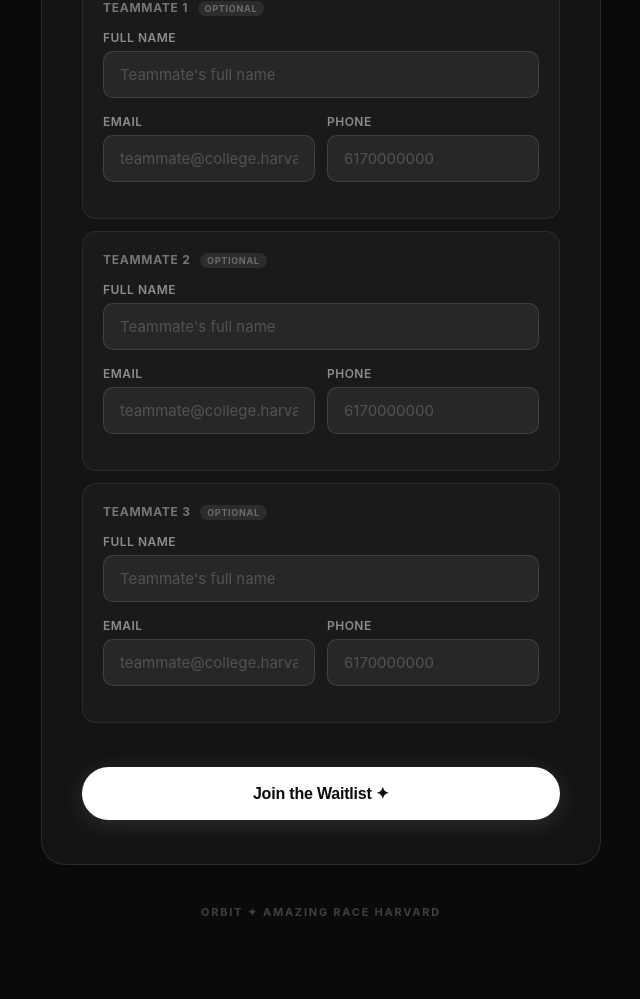
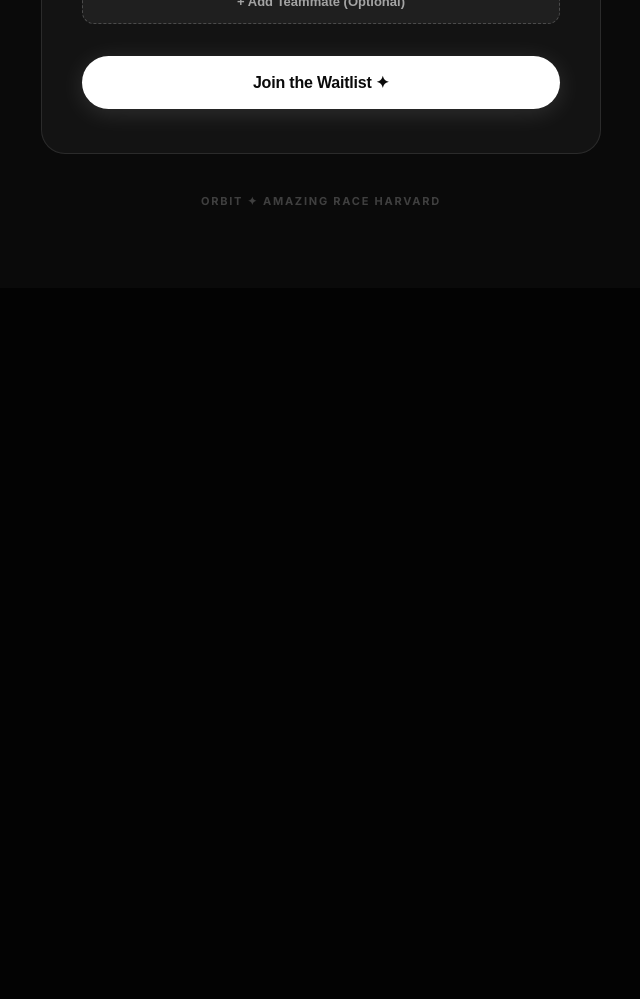
Before and after one commit to mariiasolovii-stack/orbit-server, a Flask app: page /signup in a window 1280 px wide. Shown: the part 801-1800 px from the top of the page, without its empty margins (319-959 px from the left). After the commit the page ends 1006 px from the top, so only its background shows below. Run offline with Flask 3, Linux system fonts and the light colour scheme; some libraries are stand-ins or nearby versions.

Commit message:
Optimize conversion: dynamic teammates, shorter form, relaxed email rules

```diff
--- a/app.py
+++ b/app.py
@@ -35,20 +35,17 @@ def init_db():
             email           TEXT NOT NULL,
             phone           TEXT NOT NULL,
             team_name       TEXT NOT NULL,
-            t1_name         TEXT,
-            t1_email        TEXT NOT NULL,
-            t1_phone        TEXT,
-            t2_name         TEXT,
-            t2_email        TEXT,
-            t2_phone        TEXT,
-            t3_name         TEXT,
-            t3_email        TEXT,
-            t3_phone        TEXT,
+            teammates       JSONB DEFAULT '[]',
             ip_address      TEXT,
             user_agent      TEXT,
             confirmed       BOOLEAN NOT NULL DEFAULT FALSE
         )
     """)
+    # Migration: Add teammates column if it doesn't exist
+    try:
+        cur.execute("ALTER TABLE waitlist ADD COLUMN IF NOT EXISTS teammates JSONB DEFAULT '[]'")
+    except Exception:
+        pass
     # Add name columns if they don't exist yet (for existing tables)
     for col in ['t1_name', 't2_name', 't3_name']:
         try:
@@ -272,6 +269,8 @@ def api_early_access():
         logging.error(f"Early access DB error: {e}")
         return jsonify({'success': False, 'error': 'Database error. Please try again.'}), 500
 
+import json
+
 @app.route('/api/signup', methods=['POST'])
 def api_signup():
     data = request.get_json(force=True, silent=True) or {}
@@ -280,32 +279,24 @@ def api_signup():
     email     = (data.get('email') or '').strip()
     phone     = (data.get('phone') or '').strip()
     team_name = (data.get('team_name') or '').strip()
-    t1_name   = (data.get('t1_name') or '').strip() or None
-    t1_email  = (data.get('t1_email') or '').strip() or None
-    t1_phone  = (data.get('t1_phone') or '').strip() or None
-    t2_name   = (data.get('t2_name') or '').strip() or None
-    t2_email  = (data.get('t2_email') or '').strip() or None
-    t2_phone  = (data.get('t2_phone') or '').strip() or None
-    t3_name   = (data.get('t3_name') or '').strip() or None
-    t3_email  = (data.get('t3_email') or '').strip() or None
-    t3_phone  = (data.get('t3_phone') or '').strip() or None
+    teammates = data.get('teammates') or []
 
     if not name:
         return jsonify({'success': False, 'error': 'Name is required.'}), 400
     if not is_harvard_email(email):
-        return jsonify({'success': False, 'error': 'Must use a @college.harvard.edu or @harvard.edu email.'}), 400
+        return jsonify({'success': False, 'error': 'Must use a Harvard email address.'}), 400
     # Accept any phone format — just need at least 10 digits
     phone_digits = re.sub(r'\D', '', phone)
     if len(phone_digits) < 10:
         return jsonify({'success': False, 'error': 'Please enter a valid phone number (at least 10 digits).'}), 400
     if not team_name:
         return jsonify({'success': False, 'error': 'Team name is required.'}), 400
-    if t1_email and not is_harvard_email(t1_email):
-        return jsonify({'success': False, 'error': 'Teammate 1 must have a Harvard email if provided.'}), 400
-    if t2_email and not is_harvard_email(t2_email):
-        return jsonify({'success': False, 'error': 'Teammate 2 must have a Harvard email if provided.'}), 400
-    if t3_email and not is_harvard_email(t3_email):
-        return jsonify({'success': False, 'error': 'Teammate 3 must have a Harvard email if provided.'}), 400
+
+    # Validate teammates
+    for i, tm in enumerate(teammates):
+        tm_email = (tm.get('email') or '').strip()
+        if tm_email and not is_harvard_email(tm_email):
+            return jsonify({'success': False, 'error': f'Teammate {i+1} must have a Harvard email if provided.'}), 400
 
     try:
         conn = get_db()
@@ -325,17 +316,11 @@ def api_signup():
 
         cur.execute("""
             INSERT INTO waitlist
-              (name, email, phone, team_name,
-               t1_name, t1_email, t1_phone,
-               t2_name, t2_email, t2_phone,
-               t3_name, t3_email, t3_phone,
-               ip_address, user_agent)
-            VALUES (%s, %s, %s, %s, %s, %s, %s, %s, %s, %s, %s, %s, %s, %s, %s)
+              (name, email, phone, team_name, teammates, ip_address, user_agent)
+            VALUES (%s, %s, %s, %s, %s, %s, %s)
         """, (
             name, email.lower(), phone, team_name,
-            t1_name, t1_email.lower(), t1_phone,
-            t2_name, t2_email.lower() if t2_email else None, t2_phone,
-            t3_name, t3_email.lower() if t3_email else None, t3_phone,
+            json.dumps(teammates),
             ip_address, user_agent
         ))
         conn.commit()
--- a/templates/signup.html
+++ b/templates/signup.html
@@ -12,7 +12,7 @@
 
   html, body {
     min-height: 100%;
-    font-family: -apple-system, BlinkMacSystemFont, 'Segoe UI', sans-serif;
+    font-family: 'Inter', -apple-system, BlinkMacSystemFont, sans-serif;
     background: #0a0a0a;
     color: #fff;
   }
@@ -188,6 +188,13 @@
     border-radius: 14px;
     padding: 20px;
     margin-bottom: 12px;
+    position: relative;
+    animation: slideIn 0.3s ease-out;
+  }
+
+  @keyframes slideIn {
+    from { opacity: 0; transform: translateY(10px); }
+    to { opacity: 1; transform: translateY(0); }
   }
 
   .teammate-title {
@@ -197,7 +204,20 @@
     text-transform: uppercase;
     color: rgba(255,255,255,0.4);
     margin-bottom: 14px;
+    display: flex;
+    justify-content: space-between;
+    align-items: center;
   }
+
+  .remove-teammate {
+    font-size: 10px;
+    color: rgba(255,77,77,0.6);
+    cursor: pointer;
+    text-transform: uppercase;
+    letter-spacing: 0.05em;
+  }
+
+  .remove-teammate:hover { color: #ff4d4d; }
 
   .teammate-row {
     display: grid;
@@ -205,17 +225,29 @@
     gap: 12px;
   }
 
-  .optional-badge {
-    display: inline-block;
-    font-size: 9px;
-    letter-spacing: 0.08em;
+  /* ── Add Teammate Button ── */
+  .add-teammate-btn {
+    display: flex;
+    align-items: center;
+    justify-content: center;
+    gap: 8px;
+    width: 100%;
+    padding: 14px;
+    background: rgba(255,255,255,0.05);
+    border: 1px dashed rgba(255,255,255,0.2);
+    border-radius: 12px;
+    color: rgba(255,255,255,0.6);
+    font-size: 13px;
+    font-weight: 600;
+    cursor: pointer;
+    transition: all 0.2s;
+    margin-top: 12px;
+  }
+
+  .add-teammate-btn:hover {
     background: rgba(255,255,255,0.08);
-    color: rgba(255,255,255,0.3);
-    padding: 2px 7px;
-    border-radius: 999px;
-    margin-left: 6px;
-    vertical-align: middle;
-    text-transform: uppercase;
+    border-color: rgba(255,255,255,0.4);
+    color: #fff;
   }
 
   /* ── Submit ── */
@@ -282,7 +314,7 @@
 
   <div class="card">
     <h1 class="card-title">Enter the Race ✦</h1>
-    <p class="card-sub">Secure your spot on the waitlist. One team, up to four people. You can sign up solo now and add teammates later. Harvard emails only.</p>
+    <p class="card-sub">Secure your spot on the waitlist. Teams of 2–6. You can sign up solo now and add teammates later. Harvard emails only.</p>
     <div class="hear-back-box">
       ✦ &nbsp;you'll hear back by <strong style="color:rgba(255,255,255,0.90);">Wednesday, May 7</strong>
     </div>
@@ -301,12 +333,12 @@
       <div class="field">
         <label for="email">Harvard Email</label>
         <input type="email" id="email" name="email" placeholder="you@college.harvard.edu" required>
-        <div class="field-error" id="email-error">Must be a @college.harvard.edu or @harvard.edu address.</div>
+        <div class="field-error" id="email-error">Must be a Harvard email address.</div>
       </div>
 
       <div class="field">
         <label for="phone">Phone Number</label>
-        <input type="tel" id="phone" name="phone" placeholder="6170000000 or +16170000000" required>
+        <input type="tel" id="phone" name="phone" placeholder="6170000000" required>
         <div class="field-error" id="phone-error">Please enter your phone number.</div>
       </div>
 
@@ -319,65 +351,13 @@
         <div class="field-error" id="team_name-error">Please enter a team name.</div>
       </div>
 
-      <!-- Teammate 1 (optional) -->
-      <div class="teammate-block">
-        <div class="teammate-title">Teammate 1 <span class="optional-badge">optional</span></div>
-        <div class="field">
-          <label for="t1_name">Full Name</label>
-          <input type="text" id="t1_name" name="t1_name" placeholder="Teammate's full name">
-        </div>
-        <div class="teammate-row">
-          <div class="field">
-            <label for="t1_email">Email</label>
-            <input type="email" id="t1_email" name="t1_email" placeholder="teammate@college.harvard.edu">
-            <div class="field-error" id="t1_email-error">Must be a Harvard email if provided.</div>
-          </div>
-          <div class="field">
-            <label for="t1_phone">Phone</label>
-            <input type="tel" id="t1_phone" name="t1_phone" placeholder="6170000000">
-          </div>
-        </div>
+      <div id="teammates-container">
+        <!-- Dynamic teammates will be added here -->
       </div>
 
-      <!-- Teammate 2 (optional) -->
-      <div class="teammate-block">
-        <div class="teammate-title">Teammate 2 <span class="optional-badge">optional</span></div>
-        <div class="field">
-          <label for="t2_name">Full Name</label>
-          <input type="text" id="t2_name" name="t2_name" placeholder="Teammate's full name">
-        </div>
-        <div class="teammate-row">
-          <div class="field">
-            <label for="t2_email">Email</label>
-            <input type="email" id="t2_email" name="t2_email" placeholder="teammate@college.harvard.edu">
-            <div class="field-error" id="t2_email-error">Must be a Harvard email if provided.</div>
-          </div>
-          <div class="field">
-            <label for="t2_phone">Phone</label>
-            <input type="tel" id="t2_phone" name="t2_phone" placeholder="6170000000">
-          </div>
-        </div>
-      </div>
-
-      <!-- Teammate 3 (optional) -->
-      <div class="teammate-block">
-        <div class="teammate-title">Teammate 3 <span class="optional-badge">optional</span></div>
-        <div class="field">
-          <label for="t3_name">Full Name</label>
-          <input type="text" id="t3_name" name="t3_name" placeholder="Teammate's full name">
-        </div>
-        <div class="teammate-row">
-          <div class="field">
-            <label for="t3_email">Email</label>
-            <input type="email" id="t3_email" name="t3_email" placeholder="teammate@college.harvard.edu">
-            <div class="field-error" id="t3_email-error">Must be a Harvard email if provided.</div>
-          </div>
-          <div class="field">
-            <label for="t3_phone">Phone</label>
-            <input type="tel" id="t3_phone" name="t3_phone" placeholder="6170000000">
-          </div>
-        </div>
-      </div>
+      <button type="button" class="add-teammate-btn" id="add-teammate-btn">
+        <span>+ Add Teammate (Optional)</span>
+      </button>
 
       <button type="submit" class="submit-btn" id="submit-btn">Join the Waitlist ✦</button>
       <div class="global-error" id="global-error"></div>
@@ -389,15 +369,15 @@
 </div>
 
 <script>
+  let teammateCount = 0;
+  const MAX_TEAMMATES = 9; // Total 10 including captain
+
   function isHarvardEmail(val) {
     if (!val) return false;
     const lower = val.toLowerCase().trim();
-    // Relaxed: any .harvard.edu address is fine
     return lower.endsWith('.harvard.edu') || lower.endsWith('@harvard.edu');
   }
 
-  // Accept any phone format: 10 digits, +1xxxxxxxxxx, (xxx) xxx-xxxx, etc.
-  // Just strip non-digits and check there are at least 10 digits
   function isValidPhone(val) {
     if (!val) return false;
     const digits = val.replace(/\D/g, '');
@@ -422,35 +402,100 @@
     return el ? el.value.trim() : '';
   }
 
+  function addTeammate() {
+    if (teammateCount >= MAX_TEAMMATES) return;
+    teammateCount++;
+
+    const container = document.getElementById('teammates-container');
+    const block = document.createElement('div');
+    block.className = 'teammate-block';
+    block.id = `teammate-${teammateCount}`;
+
+    block.innerHTML = `
+      <div class="teammate-title">
+        Teammate ${teammateCount}
+        <span class="remove-teammate" onclick="removeTeammate(${teammateCount})">Remove</span>
+      </div>
+      <div class="field">
+        <label>Full Name</label>
+        <input type="text" class="tm-name" placeholder="Teammate's full name">
+      </div>
+      <div class="teammate-row">
+        <div class="field">
+          <label>Email</label>
+          <input type="email" class="tm-email" placeholder="teammate@college.harvard.edu">
+          <div class="field-error">Must be a Harvard email.</div>
+        </div>
+        <div class="field">
+          <label>Phone</label>
+          <input type="tel" class="tm-phone" placeholder="6170000000">
+        </div>
+      </div>
+    `;
+
+    container.appendChild(block);
+
+    if (teammateCount >= MAX_TEAMMATES) {
+      document.getElementById('add-teammate-btn').style.display = 'none';
+    }
+  }
+
+  function removeTeammate(id) {
+    const block = document.getElementById(`teammate-${id}`);
+    if (block) {
+      block.remove();
+      teammateCount--;
+      document.getElementById('add-teammate-btn').style.display = 'flex';
+
+      // Re-index remaining teammates
+      const blocks = document.querySelectorAll('.teammate-block');
+      teammateCount = 0;
+      blocks.forEach((b, i) => {
+        teammateCount++;
+        b.id = `teammate-${teammateCount}`;
+        b.querySelector('.teammate-title').innerHTML = `
+          Teammate ${teammateCount}
+          <span class="remove-teammate" onclick="removeTeammate(${teammateCount})">Remove</span>
+        `;
+      });
+    }
+  }
+
+  document.getElementById('add-teammate-btn').addEventListener('click', addTeammate);
+
   document.getElementById('signup-form').addEventListener('submit', async function(e) {
     e.preventDefault();
     let valid = true;
 
-    // Name
+    // Captain Info
     if (!val('name')) { showError('name', true); valid = false; } else showError('name', false);
-
-    // Email
     if (!isHarvardEmail(val('email'))) { showError('email', true); valid = false; } else showError('email', false);
-
-    // Phone (flexible)
     if (!isValidPhone(val('phone'))) { showError('phone', true); valid = false; } else showError('phone', false);
-
-    // Team name
     if (!val('team_name')) { showError('team_name', true); valid = false; } else showError('team_name', false);
 
-    // Teammate 1 (optional)
-    const t1email = val('t1_email');
-    if (t1email && !isHarvardEmail(t1email)) { showError('t1_email', true); valid = false; } else showError('t1_email', false);
-    else showError('t1_email', false);
-    showError('t1_name', false);
+    // Dynamic Teammates
+    const teammates = [];
+    const blocks = document.querySelectorAll('.teammate-block');
+    blocks.forEach(block => {
+      const tmName = block.querySelector('.tm-name').value.trim();
+      const tmEmail = block.querySelector('.tm-email').value.trim();
+      const tmPhone = block.querySelector('.tm-phone').value.trim();
+      const emailErr = block.querySelector('.field-error');
+      const emailInput = block.querySelector('.tm-email');
 
-    // Teammate 2 (optional but if email provided must be Harvard)
-    const t2email = val('t2_email');
-    if (t2email && !isHarvardEmail(t2email)) { showError('t2_email', true); valid = false; } else showError('t2_email', false);
+      if (tmEmail && !isHarvardEmail(tmEmail)) {
+        emailInput.classList.add('error');
+        emailErr.classList.add('show');
+        valid = false;
+      } else {
+        emailInput.classList.remove('error');
+        emailErr.classList.remove('show');
+      }
 
-    // Teammate 3 (optional but if email provided must be Harvard)
-    const t3email = val('t3_email');
-    if (t3email && !isHarvardEmail(t3email)) { showError('t3_email', true); valid = false; } else showError('t3_email', false);
+      if (tmName || tmEmail || tmPhone) {
+        teammates.push({ name: tmName, email: tmEmail, phone: tmPhone });
+      }
+    });
 
     if (!valid) return;
 
@@ -463,15 +508,7 @@
       email: val('email'),
       phone: val('phone'),
       team_name: val('team_name'),
-      t1_name: val('t1_name'),
-      t1_email: val('t1_email'),
-      t1_phone: val('t1_phone') || null,
-      t2_name: val('t2_name') || null,
-      t2_email: val('t2_email') || null,
-      t2_phone: val('t2_phone') || null,
-      t3_name: val('t3_name') || null,
-      t3_email: val('t3_email') || null,
-      t3_phone: val('t3_phone') || null,
+      teammates: teammates
     };
 
     try {
```
